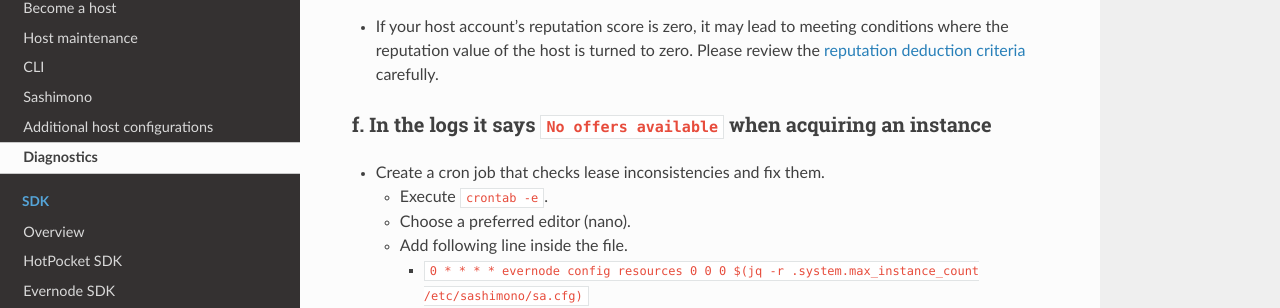
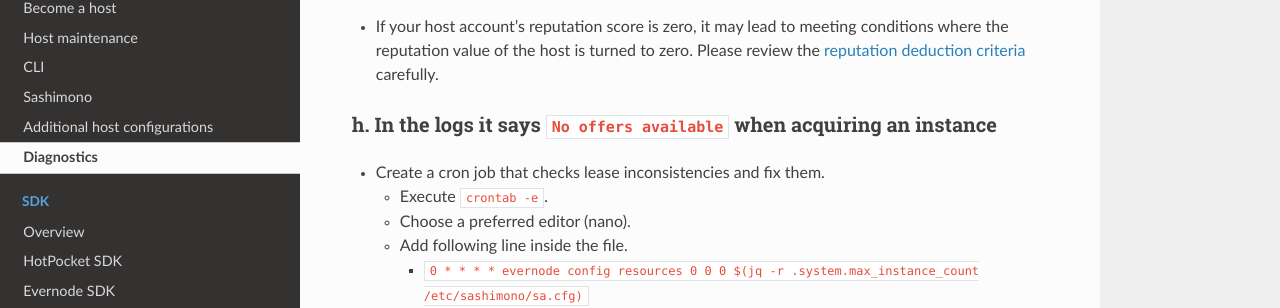
Before and after one commit to tequdev/evernode-docs, a Sphinx documentation site: the page built from docs/source/hosts/evernode-diagnostics.md, in a window 1280 px wide and 900 px high, scrolled down 5715 px. Shown: the part 306-614 px from the top of the window. Built offline with Sphinx 7.4.7 and the Read the Docs theme 2.0.0, drawn with Linux system fonts in a browser that asks for light colours.

Commit message:
Minor typo

```diff
--- a/docs/source/hosts/evernode-diagnostics.md
+++ b/docs/source/hosts/evernode-diagnostics.md
@@ -157,7 +157,7 @@ Failed to retrieve the latest version data.
 ### g. When your host account's reputation score is zero
 - If your host account's reputation score is zero, it may lead to meeting conditions where the reputation value of the host is turned to zero. Please review the [reputation deduction criteria](./evernode-host.md#host-reputation) carefully.
 
-### f. In the logs it says `No offers available` when acquiring an instance
+### h. In the logs it says `No offers available` when acquiring an instance
 - Create a cron job that checks lease inconsistencies and fix them.
   - Execute `crontab -e`.
   - Choose a preferred editor (nano).
```
